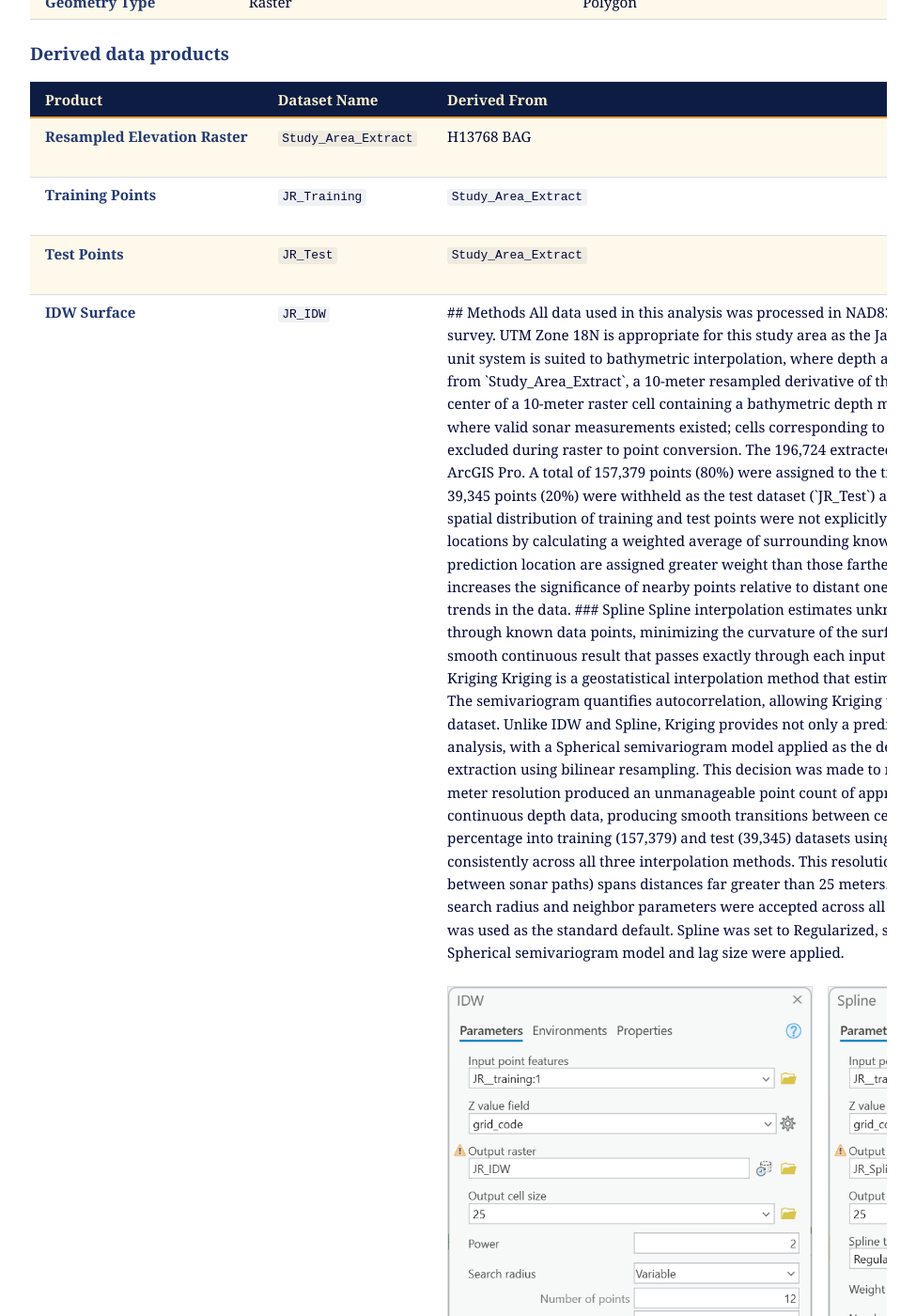
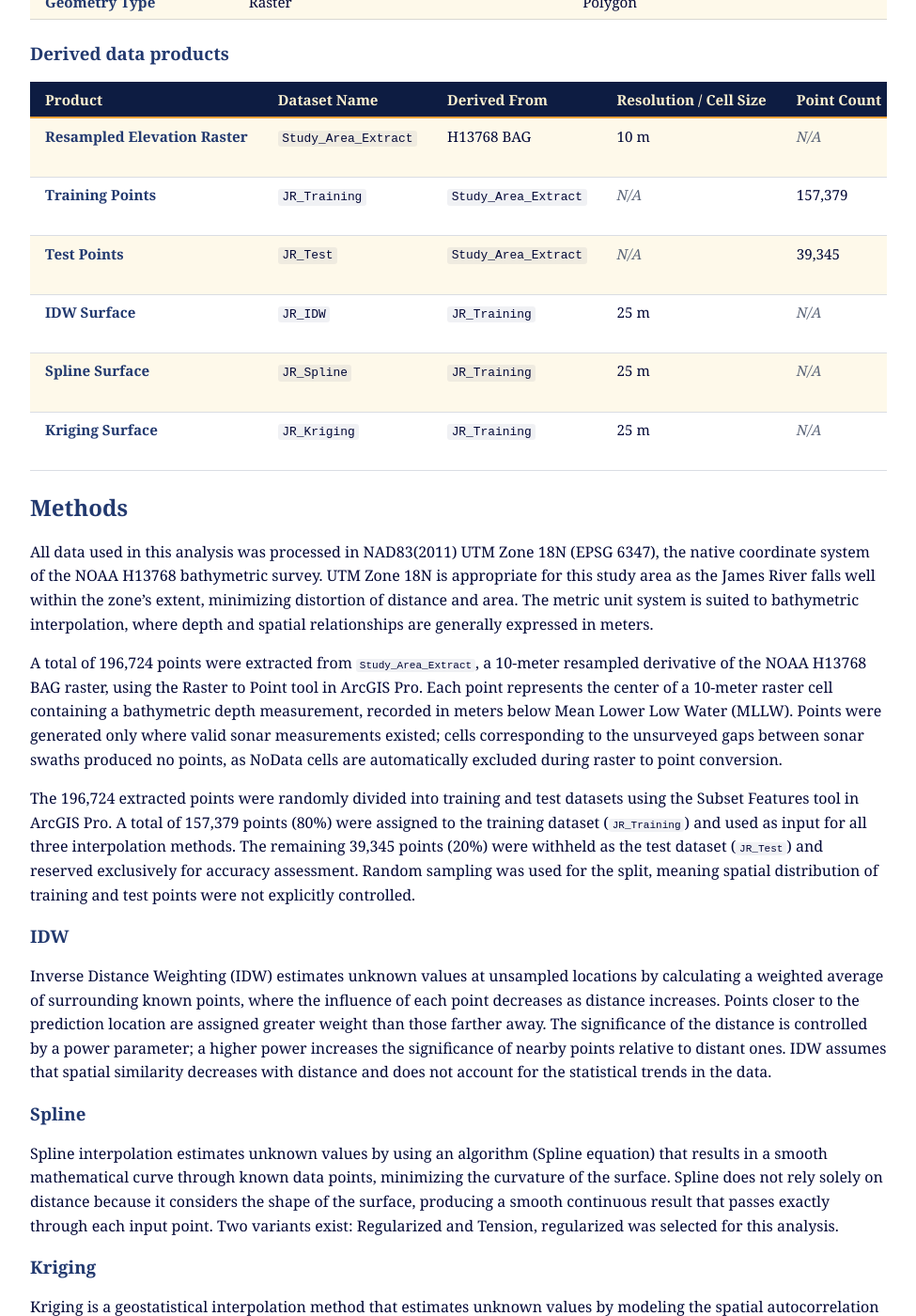
Before and after one commit to tfwatts/tfwatts.github.io, a Jekyll site: the page built from _projects/raster-spatial-analysis/james-river-bathymetric-interpolation.md, in a window 1280 px wide and 1400 px high, scrolled down 2953 px. Shown: the whole window at 94% size, without its empty margins (152-1127 px from the left). Built offline with Jekyll 4.4.1, drawn with Linux system fonts in a browser that asks for light colours; some of the changed text lies outside the part shown.

Commit message:
Update james-river-bathymetric-interpolation.md

```diff
--- a/_projects/raster-spatial-analysis/james-river-bathymetric-interpolation.md
+++ b/_projects/raster-spatial-analysis/james-river-bathymetric-interpolation.md
@@ -67,7 +67,12 @@ Bathymetric data was obtained from NOAA hydrographic survey H13768, a multibeam
     <tr><td>Resampled Elevation Raster</td><td><code>Study_Area_Extract</code></td><td>H13768 BAG</td><td>10 m</td><td><span class="na">N/A</span></td><td>NAD83(2011) UTM Zone 18N</td><td>6347</td><td>Raster</td></tr>
     <tr><td>Training Points</td><td><code>JR_Training</code></td><td><code>Study_Area_Extract</code></td><td><span class="na">N/A</span></td><td>157,379</td><td>NAD83(2011) UTM Zone 18N</td><td>6347</td><td>Point</td></tr>
     <tr><td>Test Points</td><td><code>JR_Test</code></td><td><code>Study_Area_Extract</code></td><td><span class="na">N/A</span></td><td>39,345</td><td>NAD83(2011) UTM Zone 18N</td><td>6347</td><td>Point</td></tr>
-    <tr><td>IDW Surface</td><td><code>JR_IDW</code></td><td>
+    <tr><td>IDW Surface</td><td><code>JR_IDW</code></td><td><code>JR_Training</code></td><td>25 m</td><td><span class="na">N/A</span></td><td>NAD83(2011) UTM Zone 18N</td><td>6347</td><td>Raster</td></tr>
+    <tr><td>Spline Surface</td><td><code>JR_Spline</code></td><td><code>JR_Training</code></td><td>25 m</td><td><span class="na">N/A</span></td><td>NAD83(2011) UTM Zone 18N</td><td>6347</td><td>Raster</td></tr>
+    <tr><td>Kriging Surface</td><td><code>JR_Kriging</code></td><td><code>JR_Training</code></td><td>25 m</td><td><span class="na">N/A</span></td><td>NAD83(2011) UTM Zone 18N</td><td>6347</td><td>Raster</td></tr>
+  </tbody>
+</table>
+</div>
 
 ## Methods
 
```
